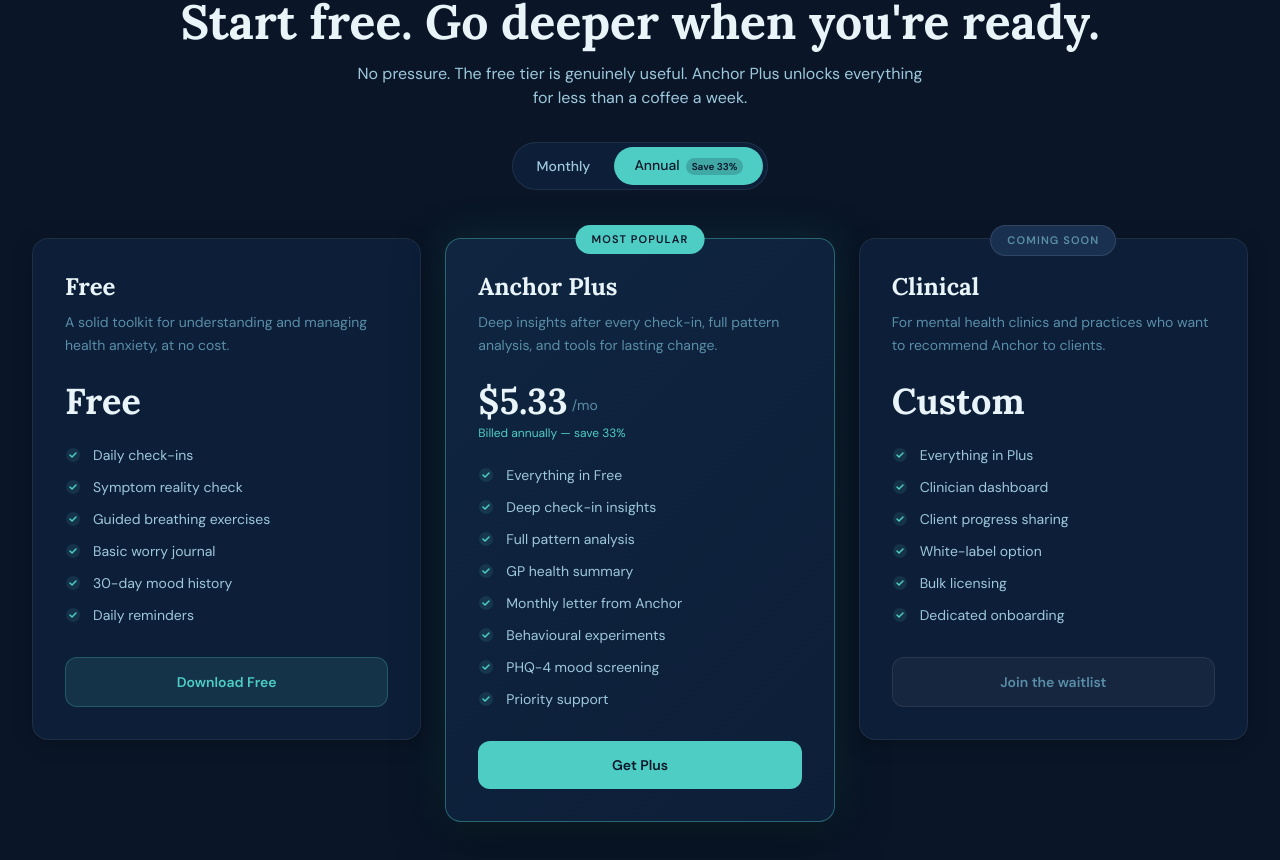
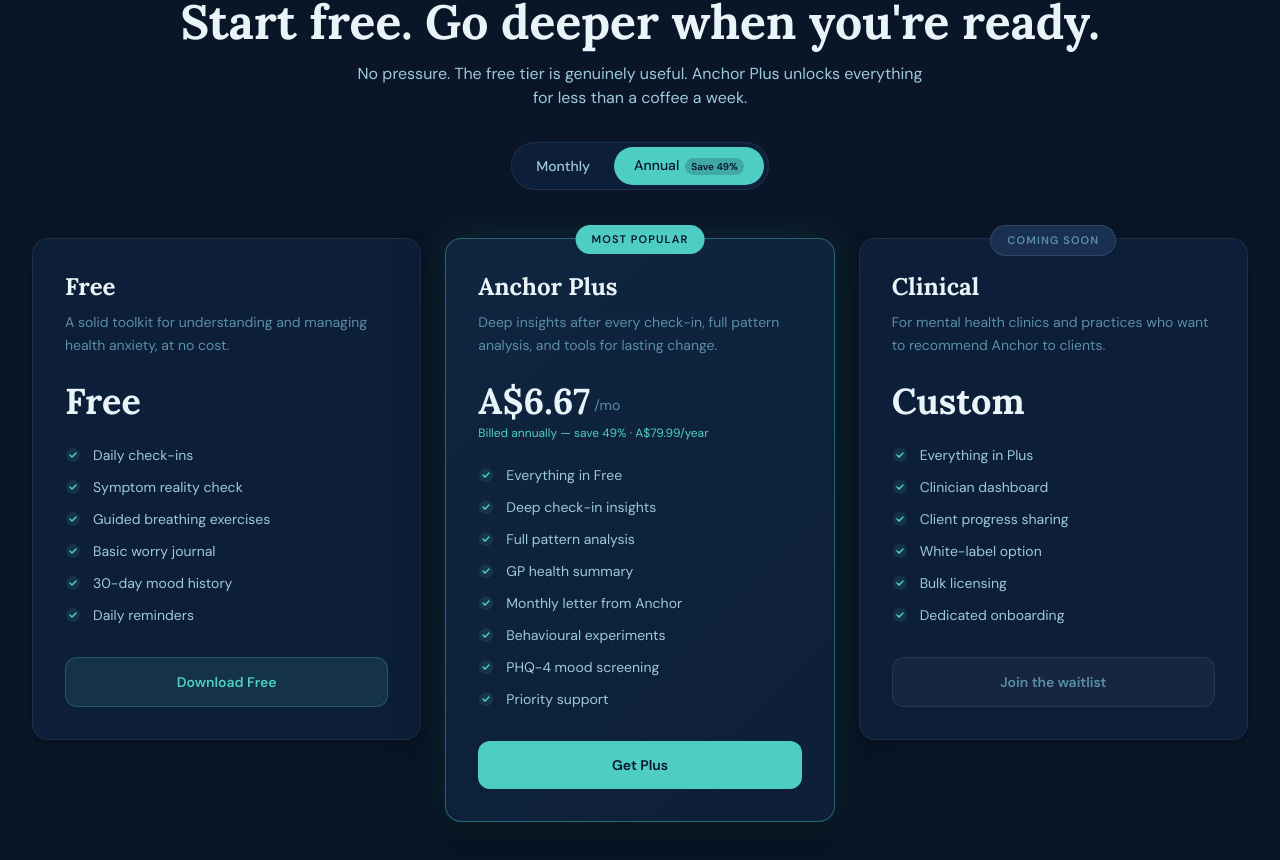
Before and after one commit to anchor-hash/anchor-web, a Next.js app: page / in a window 1280 px wide. Shown: the part 4473-5333 px from the top of the page. Built offline with nearby package versions, Linux system fonts and the light colour scheme.

Commit message:
Update pricing to AUD (A$12.99/mo, A$79.99/yr)

```diff
--- a/app/page.tsx
+++ b/app/page.tsx
@@ -497,7 +497,7 @@
           )}
         </motion.div>
         {isAnnual && annualPrice && price !== 'Free' && price !== 'Custom' && (
-          <p className="text-teal text-xs mt-1">Billed annually — save 33%</p>
+          <p className="text-teal text-xs mt-1">Billed annually — save 49% · A$79.99/year</p>
         )}
       </div>
 
@@ -1289,7 +1289,7 @@
                           color: isAnnual ? '#0a1628' : '#4ecdc4',
                         }}
                       >
-                        Save 33%
+                        Save 49%
                       </span>
                     )}
                   </motion.button>
@@ -1318,8 +1318,8 @@
               />
               <PricingCard
                 tier="Anchor Plus"
-                price="$7.99"
-                annualPrice="$5.33"
+                price="A$12.99"
+                annualPrice="A$6.67"
                 description="Deep insights after every check-in, full pattern analysis, and tools for lasting change."
                 features={[
                   'Everything in Free',
```
